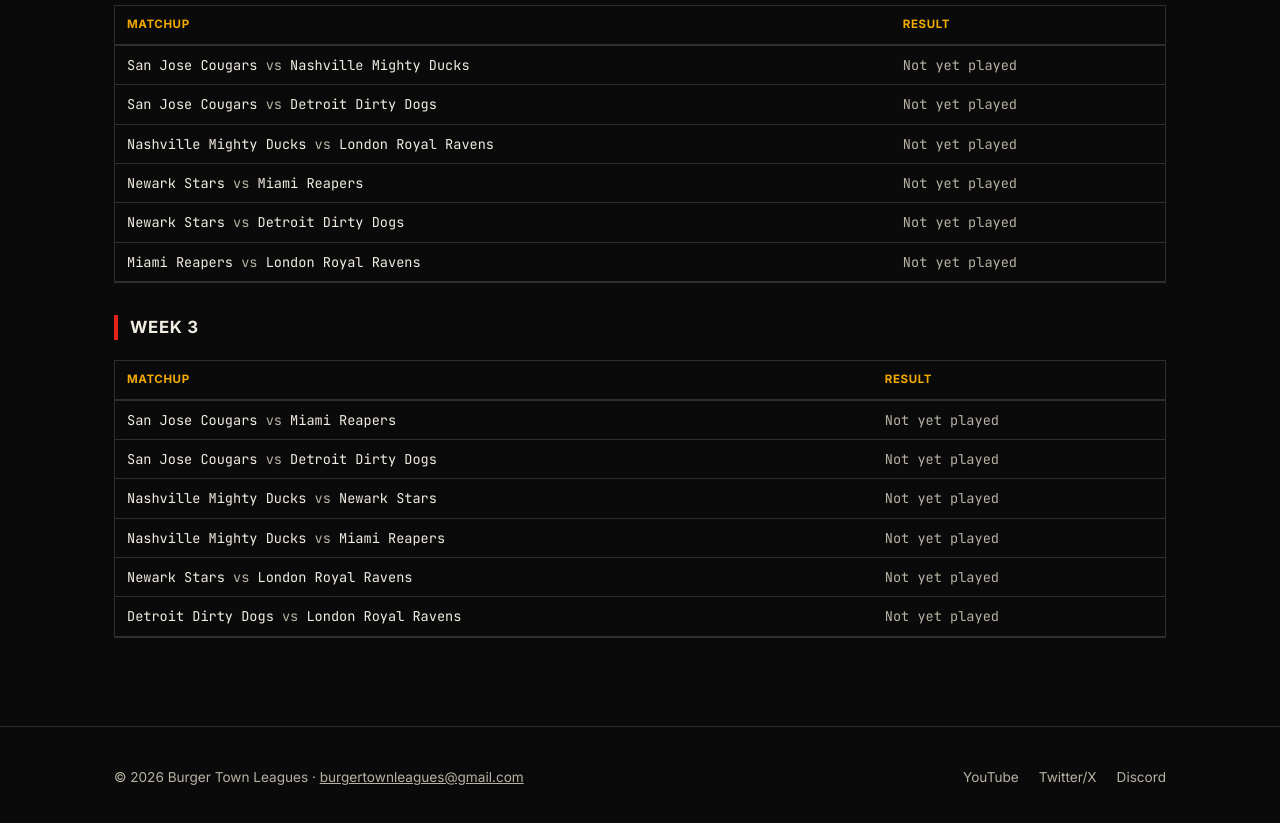
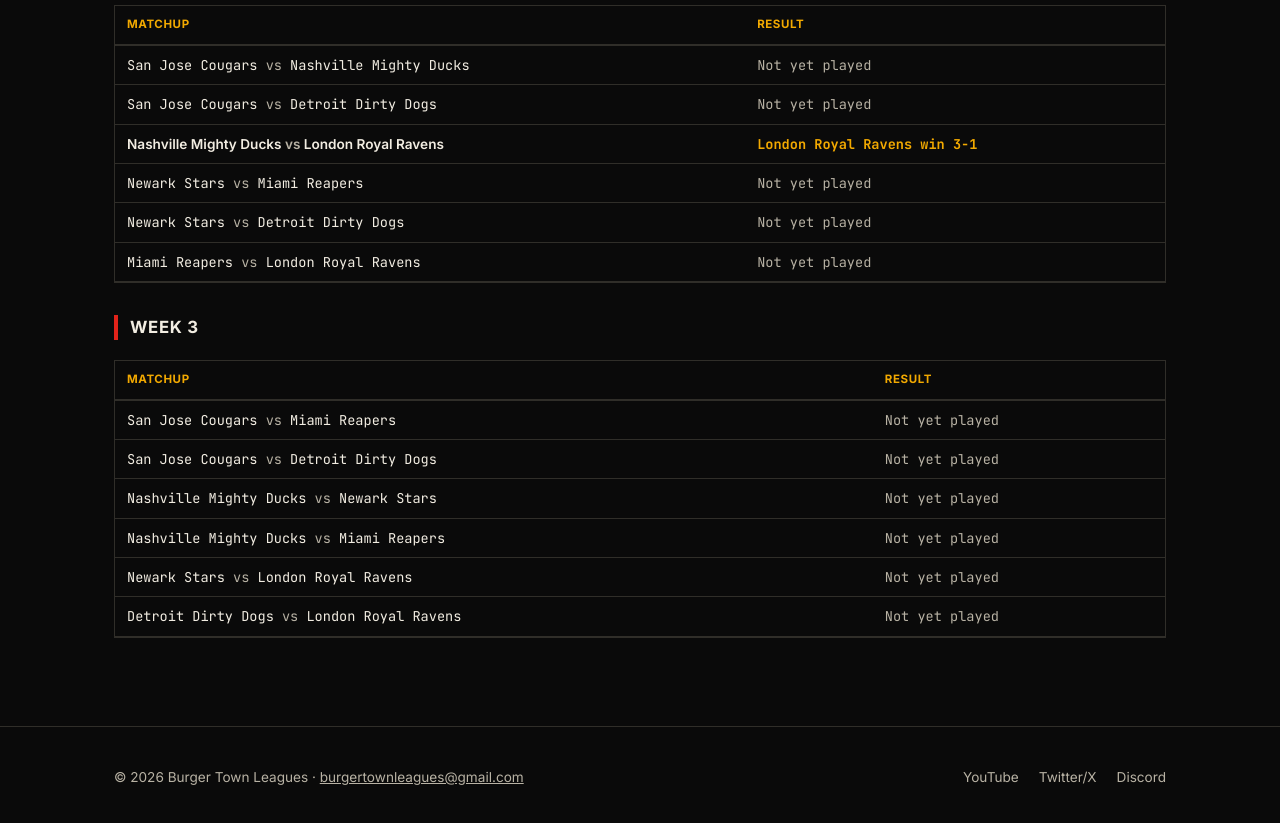
Before and after one commit to xajjay/burger-town-league, an Astro site: page /current-season/schedule in a window 1280 px wide. Shown: the part 780-1603 px from the top of the page. Built offline with nearby package versions, Linux system fonts and the light colour scheme; Astro itself is replaced by a stand-in of ours.

Commit message:
lrr vs nsh

```diff
--- a/src/data/season6-matches.json
+++ b/src/data/season6-matches.json
@@ -82,6 +82,33 @@
         { "player": "Realm", "team": "London Royal Ravens", "kills": 74, "deaths": 78, "perMap": [22, 5, 16, 23, 8], "perMapDeaths": [33, 7, 14, 16, 8] },
         { "player": "Hitta", "team": "London Royal Ravens", "kills": 92, "deaths": 75, "perMap": [30, 5, 21, 29, 7], "perMapDeaths": [29, 6, 12, 20, 8] }
       ]
+    },
+    {
+      "slug": "london-royal-ravens-vs-nashville-mighty-ducks",
+      "week": 2,
+      "name": "London Royal Ravens vs Nashville Mighty Ducks",
+      "teamA": "London Royal Ravens",
+      "teamB": "Nashville Mighty Ducks",
+      "seriesScore": "3-1",
+      "winner": "London Royal Ravens",
+      "forfeit": false,
+      "vodUrl": "https://www.youtube.com/watch?v=r2Zp2EXVSGI",
+      "maps": [
+        { "mapNum": 1, "map": "Raid", "mode": "Hardpoint", "teamAScore": 250, "teamBScore": 74, "winner": "London Royal Ravens" },
+        { "mapNum": 2, "map": "Moscow", "mode": "Search & Destroy", "teamAScore": 5, "teamBScore": 6, "winner": "Nashville Mighty Ducks" },
+        { "mapNum": 3, "map": "Garrison", "mode": "Control", "teamAScore": 3, "teamBScore": 0, "winner": "London Royal Ravens" },
+        { "mapNum": 4, "map": "Checkmate", "mode": "Hardpoint", "teamAScore": 250, "teamBScore": 168, "winner": "London Royal Ravens" }
+      ],
+      "players": [
+        { "player": "Trap", "team": "London Royal Ravens", "kills": 69, "deaths": 64, "perMap": [17, 12, 14, 26], "perMapDeaths": [13, 8, 14, 29] },
+        { "player": "Realm", "team": "London Royal Ravens", "kills": 69, "deaths": 66, "perMap": [20, 9, 13, 27], "perMapDeaths": [17, 9, 15, 25] },
+        { "player": "Dragon", "team": "London Royal Ravens", "kills": 71, "deaths": 64, "perMap": [21, 3, 23, 24], "perMapDeaths": [17, 8, 9, 30] },
+        { "player": "Aldo", "team": "London Royal Ravens", "kills": 77, "deaths": 52, "perMap": [29, 5, 20, 23], "perMapDeaths": [11, 7, 9, 25] },
+        { "player": "Aj", "team": "Nashville Mighty Ducks", "kills": 56, "deaths": 76, "perMap": [16, 6, 10, 24], "perMapDeaths": [23, 8, 19, 26] },
+        { "player": "Jmetree", "team": "Nashville Mighty Ducks", "kills": 78, "deaths": 67, "perMap": [20, 9, 14, 35], "perMapDeaths": [20, 7, 17, 23] },
+        { "player": "Acro Ace", "team": "Nashville Mighty Ducks", "kills": 61, "deaths": 66, "perMap": [18, 6, 13, 24], "perMapDeaths": [20, 7, 16, 23] },
+        { "player": "Chadwick", "team": "Nashville Mighty Ducks", "kills": 51, "deaths": 77, "perMap": [4, 11, 10, 26], "perMapDeaths": [24, 7, 18, 28] }
+      ]
     }
   ],
   "voidedResults": [],
--- a/src/data/season6.json
+++ b/src/data/season6.json
@@ -6,11 +6,11 @@
   "matchFormat": ["Hardpoint", "Search & Destroy", "Control", "Hardpoint", "Search & Destroy"],
   "matchFormatNote": "Best of 5",
   "teams": [
-    { "name": "Nashville Mighty Ducks", "abbrev": "NSH", "captain": "Aj", "players": ["Jmetree", "Acro Ace", "Chadwick", "Moon"], "record": "1-0" },
+    { "name": "Nashville Mighty Ducks", "abbrev": "NSH", "captain": "Aj", "players": ["Jmetree", "Acro Ace", "Chadwick", "Moon"], "record": "1-1" },
     { "name": "San Jose Cougars", "abbrev": "SJ", "captain": "Aurora", "players": ["Waly", "Proxzify", "Toremeant", "TrapNA"], "record": "0-0" },
     { "name": "Miami Reapers", "abbrev": "MIA", "captain": "Renicide", "players": ["Nastyy", "Karnij", "Horror", "Scary"], "record": "0-1" },
     { "name": "Newark Stars", "abbrev": "NWK", "captain": "CrazieViews", "players": ["Lewy", "Utopian", "Noti", "Zylix"], "record": "1-0" },
-    { "name": "London Royal Ravens", "abbrev": "LDN", "captain": "Trap", "players": ["Realm", "Dragon", "Hitta", "nate"], "record": "0-1", "formerName": "Chicago $wervo" },
+    { "name": "London Royal Ravens", "abbrev": "LDN", "captain": "Trap", "players": ["Realm", "Dragon", "Hitta", "nate"], "record": "1-1", "formerName": "Chicago $wervo" },
     { "name": "Detroit Dirty Dogs", "abbrev": "DET", "captain": "Inkster", "players": ["Habibi", "Docsukii", "Peach", "Latinooo"], "record": "1-1" }
   ],
   "freeAgents": ["Hype", "Aldo", "Shasta", "Bombz", "Zico"],
```
Also changed, not shown: src/pages/current-season/series/[slug].astro (+11 -0 lines).
